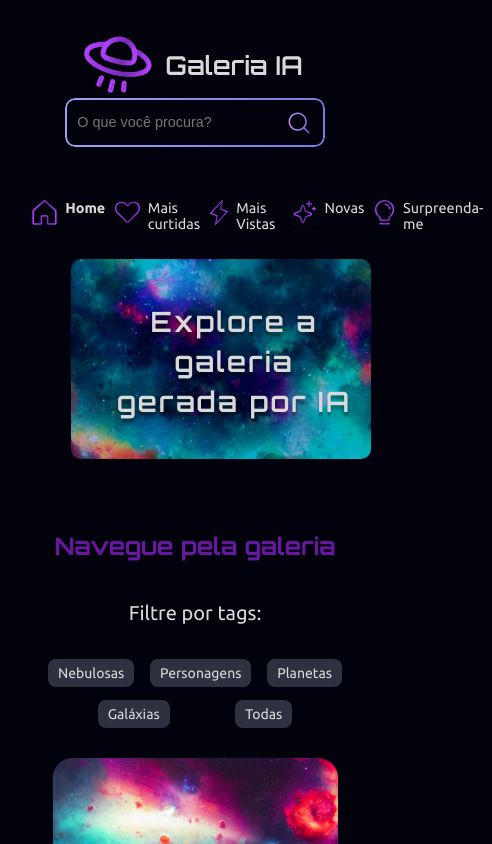
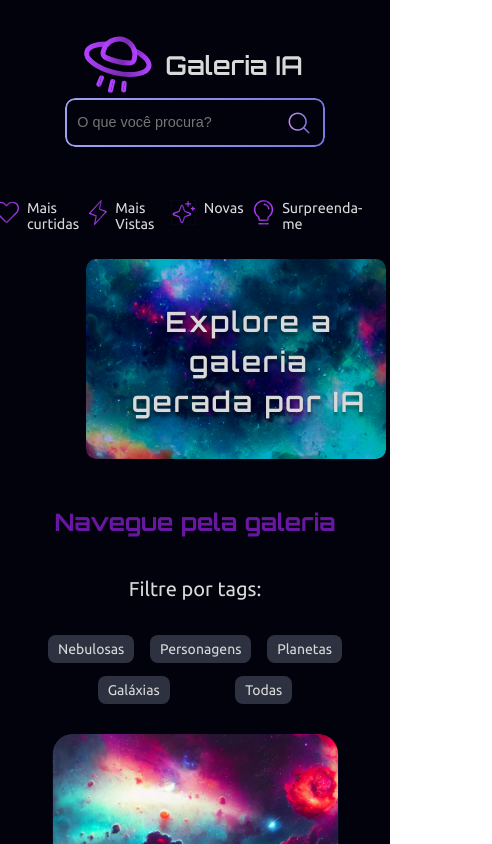
Before and after one commit to robs-am/space-gallery, a React (Create React App) app: page / in a window 390 px wide. Shown: the top 844 px of the page, 492 px wide, since content can reach past the window. Built offline with nearby package versions, Linux system fonts and the light colour scheme.

Commit message:
responsividade imagem

```diff
--- a/src/Components/Menu/Menu.module.scss
+++ b/src/Components/Menu/Menu.module.scss
@@ -46,13 +46,15 @@
 
   @media (max-width: 480px) {
     .menu {
-      width: 15%;
+      display: flex;
+      align-items: center;
+      justify-content: center;
 
 
       &__lista {
-        padding-left: 0.5rem;
+        padding-left: 10.5rem;
         margin: 0;
-        height:300px;
+        //height:300px;
         list-style: none;
         display: flex;
         flex-direction: row;
--- a/src/Pages/Homepage/Homepage.module.scss
+++ b/src/Pages/Homepage/Homepage.module.scss
@@ -50,13 +50,18 @@ main {
 
 .principal {
   display: flex;
-  align-items: center;
-  justify-content: center;
+  align-items: flex-start;
   margin-top: 2rem;
+  justify-content: space-evenly;
 
   &__imagem {
-    margin-top:2rem;
+    margin-top:4rem;
     width: 100%;
+    margin-left: 0;
+    margin-right: 4rem;
+
+
+
 
 
     img {
```
